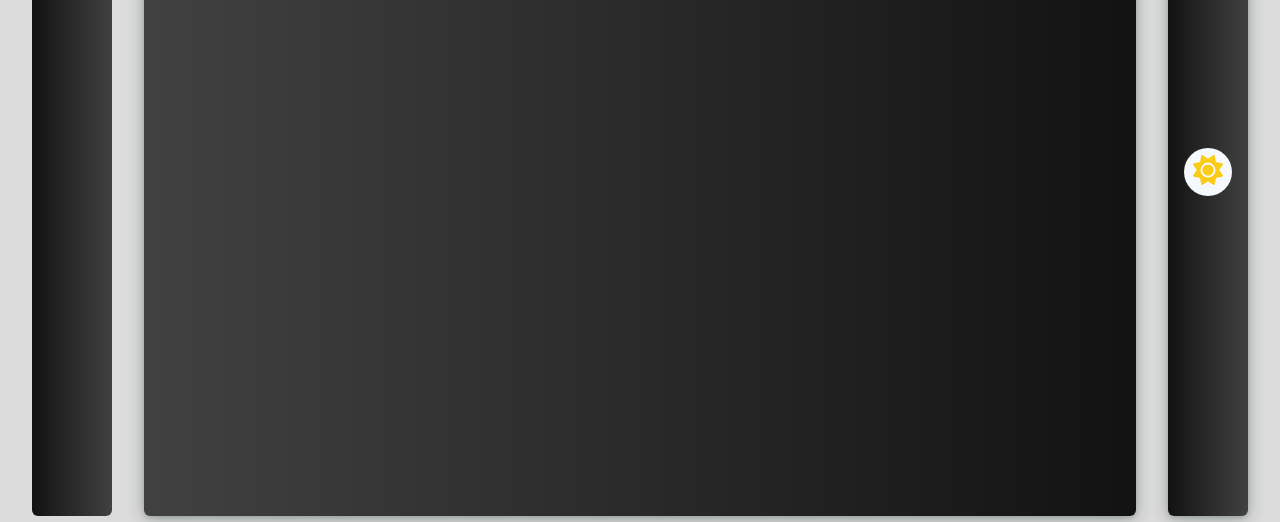
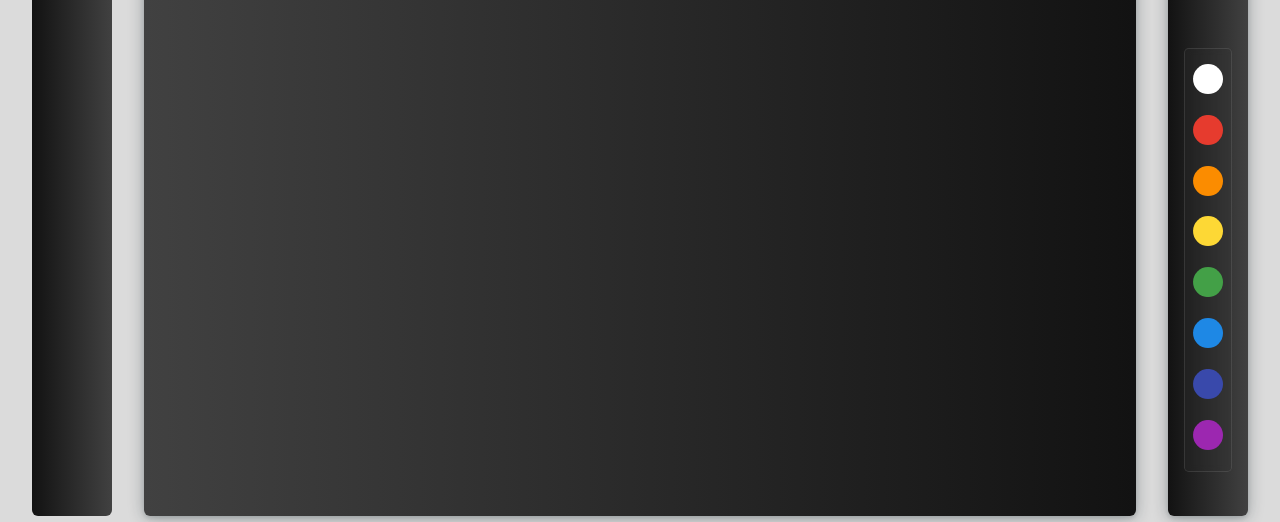
Before and after one commit to Paps94/Default-React-Tailwind, a React (Vite) app: page / in a window 1280 px wide. Shown: the part 252-774 px from the top of the page. Built offline with nearby package versions, Linux system fonts and the light colour scheme.

Commit message:
Decided to go with a different look on the VericalNavbar where it doesn't dissapear but shrinks instead

```diff
--- a/src/App.jsx
+++ b/src/App.jsx
@@ -12,10 +12,13 @@ import Main from './components/Main';
 import BasicModal from './components/modal/BasicModal';
 import VerticalNavbar from "./components/navbar/VerticalNavbar";
 import OptionsNavbar from "./components/navbar/OptionsNavbar";
-import ColourPallet from './components/misc/ColourPallet';
+
 
 
 function App() {
+	var style = getComputedStyle(document.body);
+	let themeColour = style.getPropertyValue('--theme-colour-1');
+
 	const [theme, setTheme] = useState('dark');
 	const [navbar, setNavbar] = useState(false);
 
@@ -68,7 +71,6 @@ function App() {
 				<OptionsNavbar />
 			</StylingContext.Provider>
 
-			{/* <ColourPallet /> */}
 
 
 
--- a/src/components/Main.jsx
+++ b/src/components/Main.jsx
@@ -1,17 +1,8 @@
 import { useContext } from "react";
 import { StylingContext } from "../contexts/StylingContext";
-import useWindowDimensions from "../customHooks/useWindowDimensions";
-
 
 const Main = (props) => {
    const { navbar } = useContext(StylingContext);
-   const { width } = useWindowDimensions();
-
-   // let left = 'left-[24rem]';
-   console.log('Navbar in Main: ' + navbar);
-   // if (width < 1280 && !navbar) {
-   //    left = 'left-[9rem]';
-   // }
 
    let left = 'left-[24rem]';
    if (!navbar) {
--- a/src/components/misc/ColourPallet.jsx
+++ b/src/components/misc/ColourPallet.jsx
@@ -28,7 +28,7 @@ const ColourPallet = () => {
     ];
 
     return (
-        <div id="example-wrapper" className='w-[min(60px,calc(100%_-_2rem))] fixed -translate-y-2/4 z-[99] right-3 top-2/4'>
+        <div id="example-wrapper" className='w-[min(60px,calc(100%_-_2rem))] '>
         <div id="theme-picker-section" className="bg-[rgba(50,50,50,0.2)] backdrop-blur-[3px] border flex items-center flex-col gap-4 p-4 rounded-[0.3rem] border-solid border-[rgba(255,255,255,0.1)]">
             <div className='theme-picker-group'>
                 <input className="h-[1.8rem] w-[1.8rem] relative cursor-pointer m-0 after:h-[104%] after:w-[104%] before:hidden before:h-[120%] before:w-[120%] before:border-[0.2rem] before:border-solid before:border-[white] checked:before:block" type="radio" name='theme' value="white" onClick={handleColourSwitch} />
--- a/src/components/navbar/OptionsNavbar.jsx
+++ b/src/components/navbar/OptionsNavbar.jsx
@@ -2,6 +2,7 @@ import { useContext } from "react";
 import { StylingContext } from "../../contexts/StylingContext";
 import { FontAwesomeIcon } from '@fortawesome/react-fontawesome';
 import { faSun, faMoon } from '@fortawesome/free-solid-svg-icons';
+import ColourPallet from "../misc/ColourPallet";
 
 const OptionsNavbar = () => {
   const {theme, setTheme} = useContext(StylingContext);
@@ -20,7 +21,7 @@ const OptionsNavbar = () => {
     <>
 
       {/* Right Navbar Option */}
-      <div className="flex flex-col justify-between items-center gap-2 py-4 shadow-main rounded-md fixed right-8 top-8 bottom-8 z-[96] w-20 bg-gradient-to-l from-[#FFAFBD] to-[#FFC3A0] dark:bg-gradient-to-l dark:from-[#414141] dark:to-[#121212]">
+      <div className="flex flex-col justify-around items-center gap-2 py-4 shadow-main rounded-md fixed right-8 top-8 bottom-8 z-[96] w-20 bg-gradient-to-l from-[#FFAFBD] to-[#FFC3A0] dark:bg-gradient-to-l dark:from-[#414141] dark:to-[#121212]">
           <button
             className="cursor-pointer h-12 mx-auto p-0 relative w-12 bg-[#1a1a1a] border-none rounded-full dark:bg-[#f5f8fc]"
             onClick={handleNavbarToggle}
@@ -44,7 +45,8 @@ const OptionsNavbar = () => {
           >
             {theme === 'dark' ? sun : moon}
           </button>
-        <button></button>
+
+			    <ColourPallet />
       </div>
     </>
   );
```
